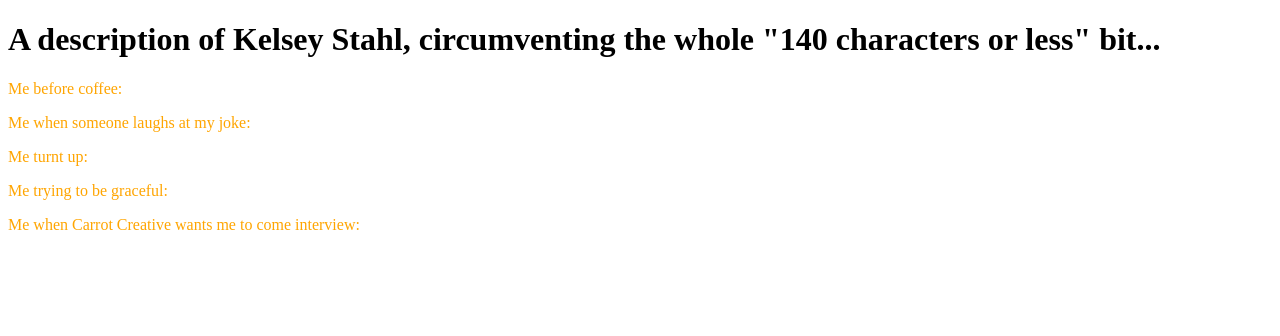
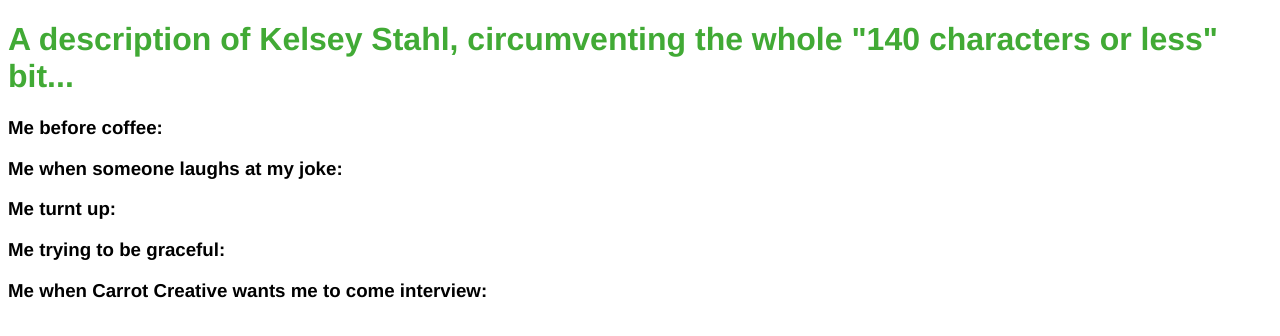
Before and after one commit to kellbell106/Carrot-Creative, a plain HTML site: page index.html in a window 1280 px wide. Drawn offline with Linux system fonts and the light colour scheme.

Commit message:
project complete

```diff
--- a/index.html
+++ b/index.html
@@ -12,6 +12,8 @@
 
 	<h1>A description of Kelsey Stahl, circumventing the whole "140 characters or less" bit...</h1>
 
+	<h3>
+
 		<a href="http://giphy.com/gifs/wACPZdg6nX52o" target="_blank">Me before coffee:</a>
 		<p></p>
 		<a href="http://giphy.com/gifs/Nqv0l3Tj5Ezza" target="_blank">Me when someone laughs at my joke:</a>
@@ -22,6 +24,8 @@
 		<p></p>
 		<a href="http://giphy.com/gifs/pitch-perfect-2-Pi8XsEEnDhrzi" target="_blank">Me when Carrot Creative wants me to come interview:</a>
 
+	</h3>
+
 
 
 </body>
--- a/main.css
+++ /dev/null
@@ -1,10 +0,0 @@
-
-a:link {
- 	color: #EF6518;
- 	text-decoration: none
- }
-
- a:visited {
- 	color: #EF6518;
- 	text-decoration: none
- }
--- a/styles/main.css
+++ b/styles/main.css
@@ -1,9 +1,21 @@
+
+body {
+	font-family: helvetica;
+}
+
+h1 {
+	color: #41AA35;
+}
+
 a:link {
- 	color: orange;
- 	text-decoration: none
+ 	color: black;
+ 	text-decoration: none;
+ }
+a:visited {
+ 	color: inherit;
+ 	text-decoration: none;
  }
 
- a:visited {
- 	color: inherit;
- 	text-decoration: none
- }
+a:hover {
+    color: #EF6518;
+}
```
Lines whose indentation alone changed are shown as unchanged.
